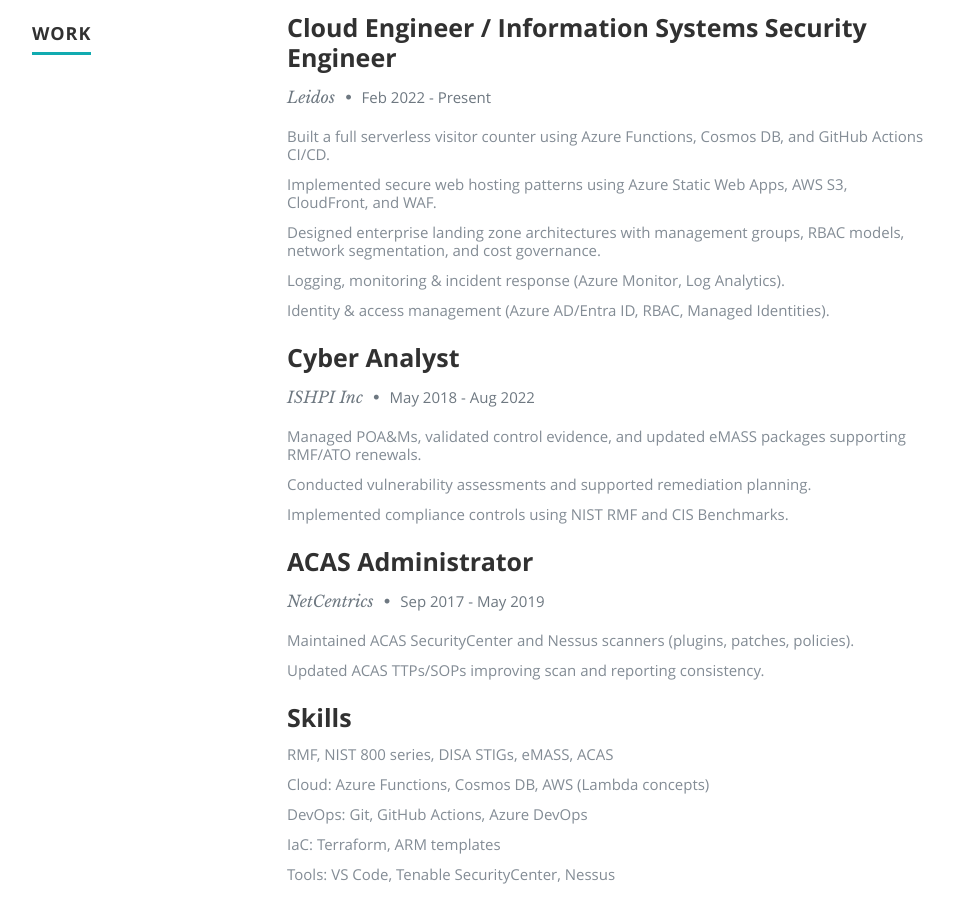
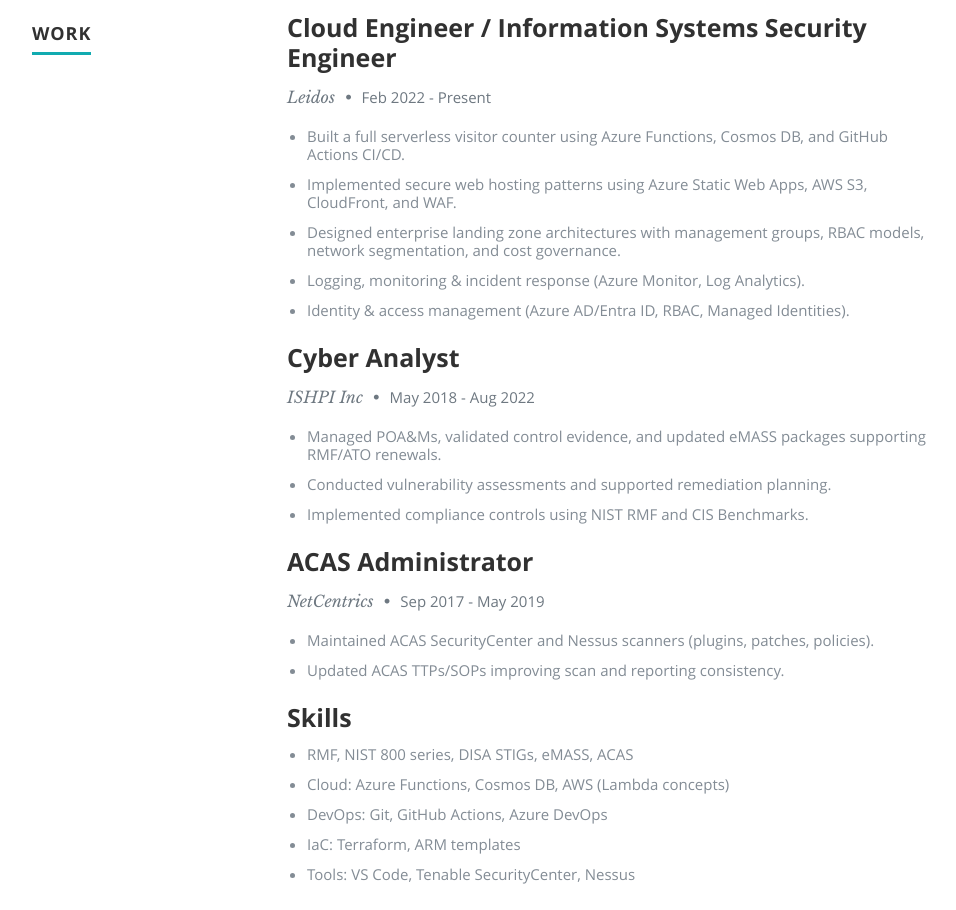
Before and after one commit to Luckycookie7/azure-test-cv, a plain HTML site: page Azure-CV/index.html in a window 1280 px wide. Shown: the part 1760-2670 px from the top of the page, without its empty margins (118-1074 px from the left). Drawn offline with nearby package versions, Linux system fonts and the light colour scheme; no server answers.

Commit message:
Updated layout AGAIN!!

```diff
--- a/Azure-CV/css/layout.css
+++ b/Azure-CV/css/layout.css
@@ -1012,5 +1012,10 @@
    line-height: 60px;
  	border-radius: 100%;
 }
+.row.item ul {
+  list-style: disc;
+  margin-left: 20px;
+}
+
 #go-top a:hover { background-color: #0F9095; }
 #counter { color: #11ABB0; font-weight: 700; }
```
